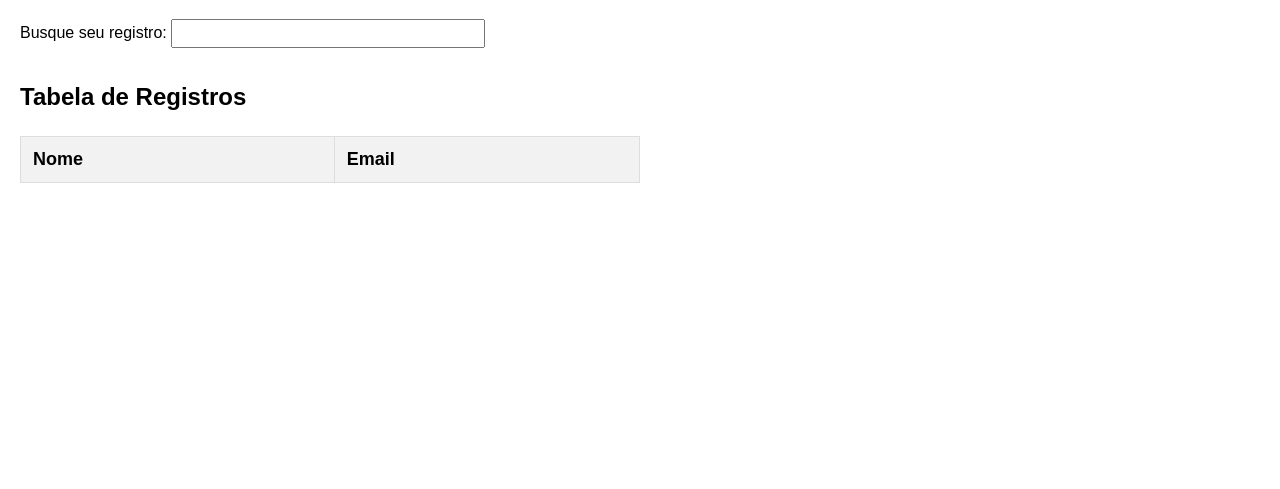
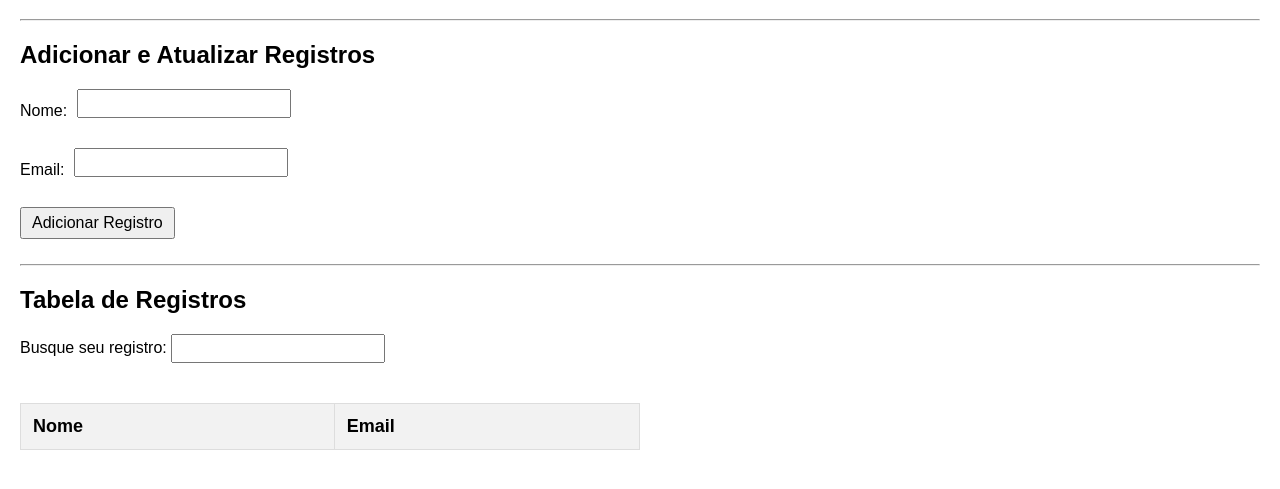
Before and after one commit to GabriellyVitoria5/Aplicacao-baseada-em-recursos, a plain HTML site: page recursos/index.html in a window 1280 px wide. Shown: the part 61-550 px from the top of the page. Drawn offline with Linux system fonts and the light colour scheme; no server answers.

Commit message:
adicionar elementos no html

```diff
--- a/recursos/index.html
+++ b/recursos/index.html
@@ -9,10 +9,29 @@
 
 <body>
     <h1>Gerenciar Registros</h1>
-    <label for="name">Busque seu registro:</label>
+    <hr>
+
+    <h2>Adicionar e Atualizar Registros</h2>
+    <form id="record-form">
+
+        <div class="form-input">
+            <label for="name">Nome: </label>
+            <input type="text" id="name" required>
+        </div>
+
+        <div class="form-input">
+            <label for="email">Email: </label>
+            <input type="email" id="email" required>
+        </div>
+
+        <button type="submit">Adicionar Registro</button>
+    </form>
+    <hr>
+
+    <h2>Tabela de Registros</h2>
+    <label for="search">Busque seu registro:</label>
     <input type="text" id="search-input" onkeyup="filterTable()">
 
-    <h2>Tabela de Registros</h2>
     <table id="recordsTable">
         <thead>
             <tr>
--- a/recursos/style.css
+++ b/recursos/style.css
@@ -3,6 +3,29 @@ body {
     font-family: Arial, sans-serif;
     font-size: 16px;
     margin: 20px;
+}
+
+form {
+    margin-bottom: 25px;
+}
+
+form .form-input {
+    display: flex;
+    align-items: center;
+    margin-bottom: 15px;
+}
+
+form label {
+    margin-right: 10px;
+}
+
+form button {
+    padding: 5px 10px;
+    font-size: 16px;
+}
+
+form button:hover {
+    background-color: #c2c2c2;
 }
 
 table {
@@ -25,5 +48,5 @@ table th {
 input {
     margin-bottom: 15px;
     padding: 5px;
-    width: 300px;
+    width: 200px;
 }
```
